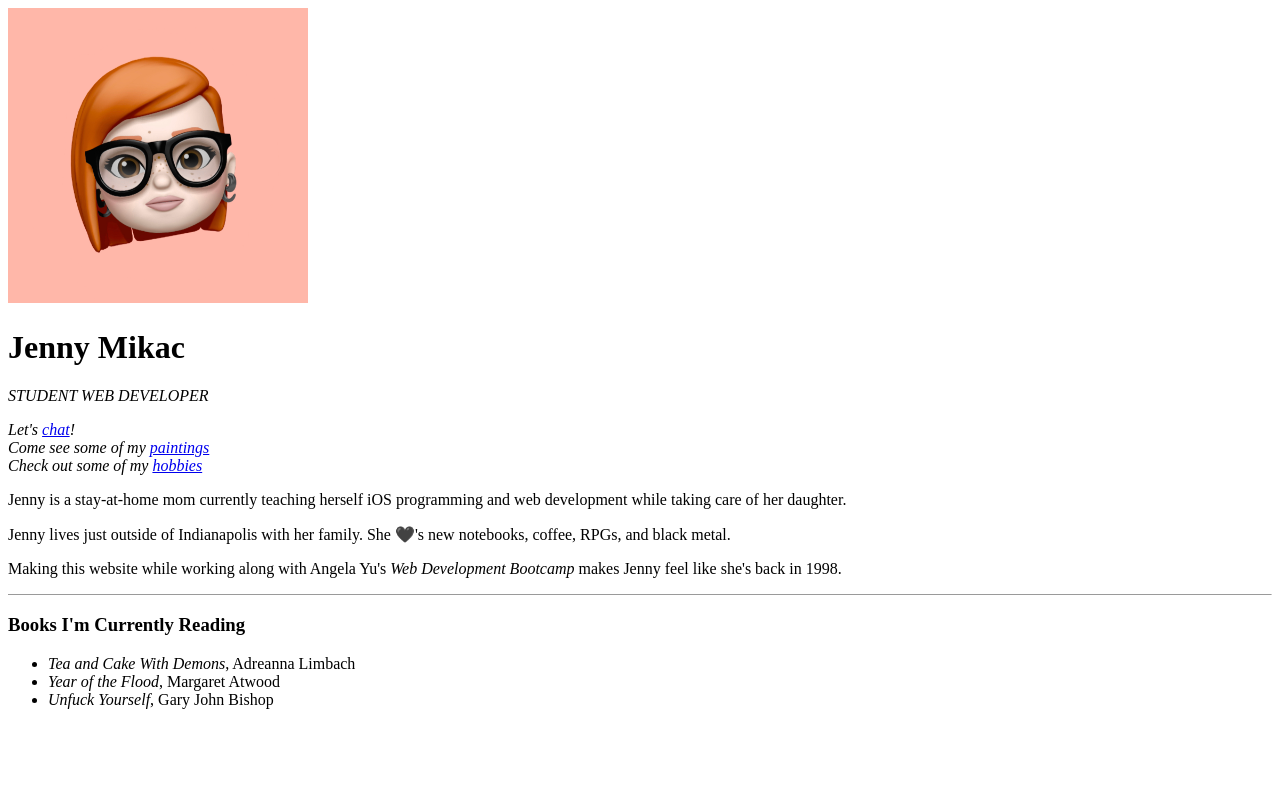
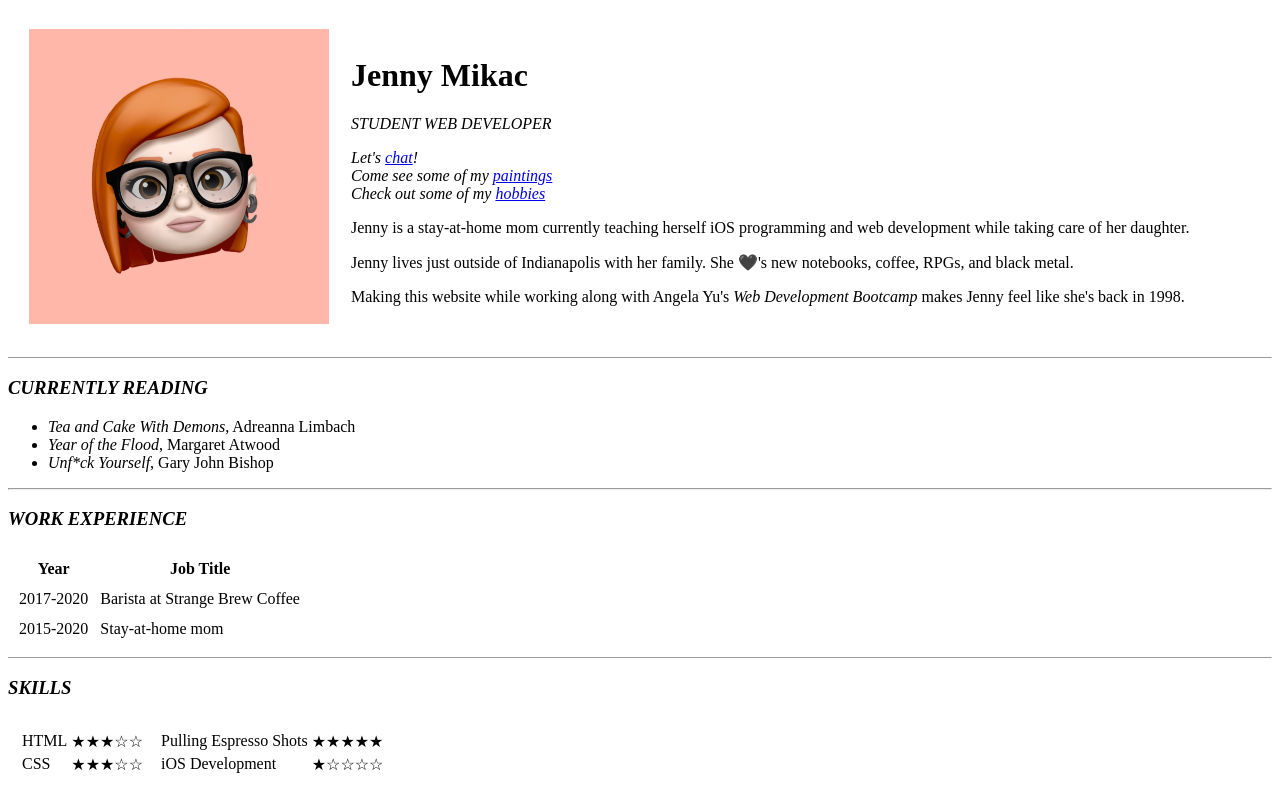
Before and after one commit to maudlinmandrake/cv, a plain HTML site: page index.html in a window 1280 px wide. Drawn offline with Linux system fonts and the light colour scheme.

Commit message:
Added tables
SECTION 3 of Angela Yu's web dev bootcamp: did some layout changes using tables.

```diff
--- a/index.html
+++ b/index.html
@@ -5,25 +5,91 @@
   <meta charset="utf-8">
   <title>♡ Jenny's HYPERTEXT Playground ♡</title>
 </head>
-<img src="assets/jennyProfile.jpg" alt="Cartoon avatar of Jenny" width="300px"/>
 <body>
-  <h1>Jenny Mikac</h1>
+
+  <table cellspacing="20">
+    <tr>
+      <td><img src="assets/jennyProfile.jpg" alt="Cartoon avatar of Jenny" width="300px"/></td>
+      <td><h1>Jenny Mikac</h1>
       <p><em>STUDENT WEB DEVELOPER</em></p>
       <p><em>Let's <a href="contact.html">chat</a>!</em><br />
       <em>Come see some of my <a href="http://www.instagram.com/ykantjennypaint.jpg">paintings</a></em><br />
       <em>Check out some of my <a href="hobbies.html">hobbies</a></em></p>
       <p>Jenny is a stay-at-home mom currently teaching herself iOS programming and web development while taking care of her daughter.</p>
       <p>Jenny lives just outside of Indianapolis with her family. She 🖤's new notebooks, coffee, RPGs, and black metal.</p>
-  <p>Making this website while working along with Angela Yu's <em>Web Development Bootcamp</em> makes Jenny feel like she's back in 1998.</p>
+      <p>Making this website while working along with Angela Yu's <em>Web Development Bootcamp</em> makes Jenny feel like she's back in 1998.</p></td>
+    </tr>
+  </table>
 
   <hr size="1" />
 
-  <h3>Books I'm Currently Reading</h3>
+  <h3><em>CURRENTLY READING</em></h3>
   <ul>
     <li><em>Tea and Cake With Demons</em>, Adreanna Limbach</li>
     <li><em>Year of the Flood</em>, Margaret Atwood</li>
-    <li><em>Unfuck Yourself</em>, Gary John Bishop</li>
+    <li><em>Unf*ck Yourself</em>, Gary John Bishop</li>
   </ul>
+
+  <hr />
+
+  <h3><em>WORK EXPERIENCE</em></h3>
+  <table cellspacing="10">
+    <!-- TABLE HEADER -->
+    <thead>
+      <tr>
+        <th>Year</th>
+        <th>Job Title</th>
+      </tr>
+    </thead>
+
+    <!-- TABLE BODY -->
+    <tbody>
+      <tr>
+        <td>2017-2020</td>
+        <td>Barista at Strange Brew Coffee</td>
+      </tr>
+      <tr>
+        <td>2015-2020</td>
+        <td>Stay-at-home mom</td>
+      </tr>
+    </tbody>
+
+  </table>
+
+  <hr size="1" />
+  <h3><em>SKILLS</em></h3>
+  <table cellspacing="10">
+    <tr>
+
+      <td>
+        <table>
+          <tr>
+            <td>HTML</td>
+            <td>★★★☆☆</td>
+          </tr>
+          <tr>
+            <td>CSS</td>
+            <td>★★★☆☆</td>
+          </tr>
+        </table>
+      </td>
+
+      <td>
+        <table>
+          <tr>
+            <td>Pulling Espresso Shots</td>
+            <td>★★★★★</td>
+          </tr>
+          <tr>
+            <td>iOS Development</td>
+            <td>★☆☆☆☆</td>
+          </tr>
+        </table>
+      </td>
+
+    </tr>
+
+  </table>
 
 </body>
 
```
Lines whose indentation alone changed are shown as unchanged.
